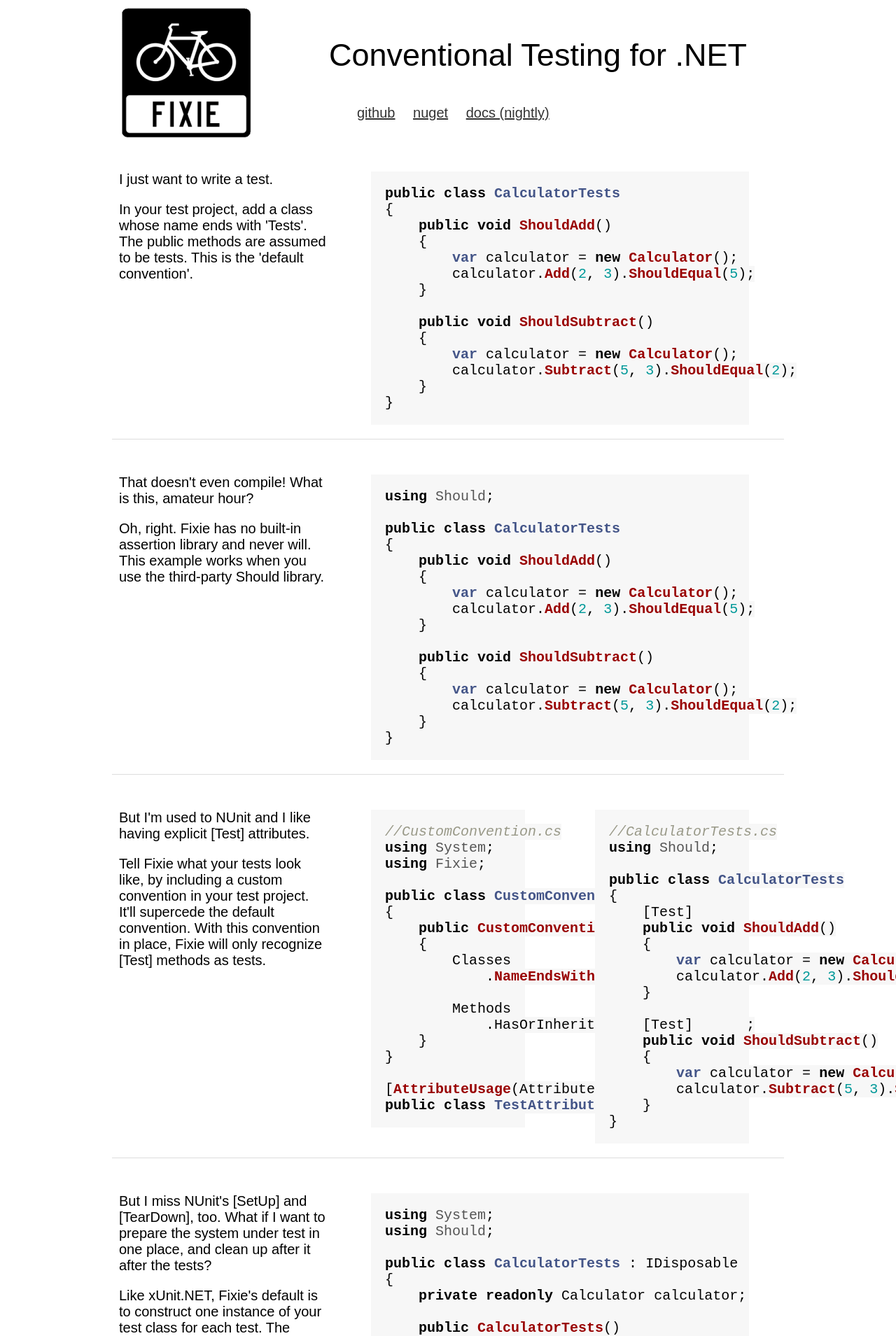
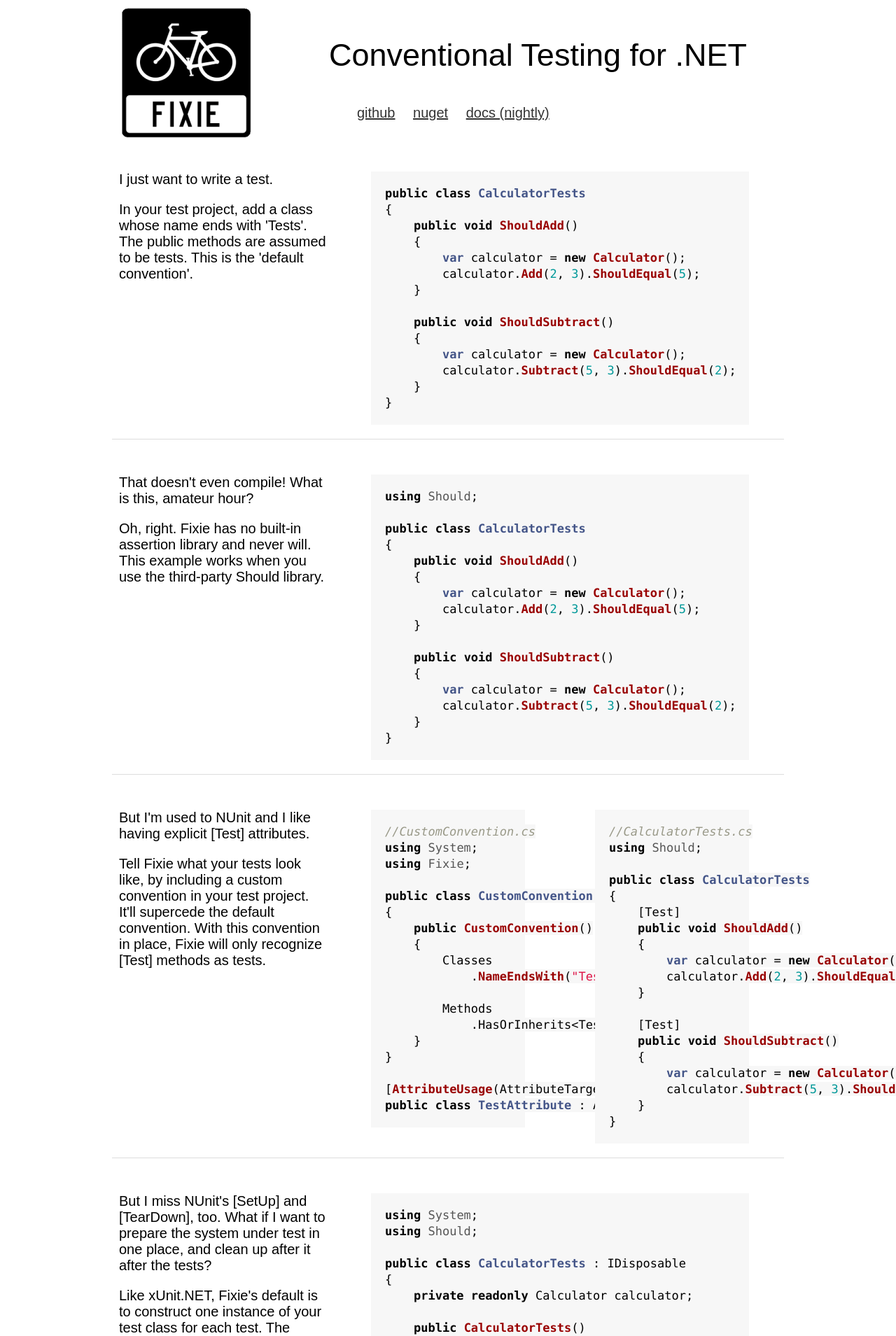
Before and after one commit to fixie/fixie.github.io, a Jekyll site: the page built from index.html, in a window 1280 px wide. Shown: the top 1909 px of the page at 70% size. Built offline with Jekyll 4.4.1, drawn with Linux system fonts in a browser that asks for light colours.

Commit message:
Update base.css

```diff
--- a/stylesheets/base.css
+++ b/stylesheets/base.css
@@ -49,7 +49,7 @@
 }
 
 code {
-  font: Consolas, "Liberation Mono", Menlo, Courier, monospace;
+  font: 85% Consolas, "Liberation Mono", Menlo, Courier, monospace;
   background-color: #f7f7f7;
 }
 
```
